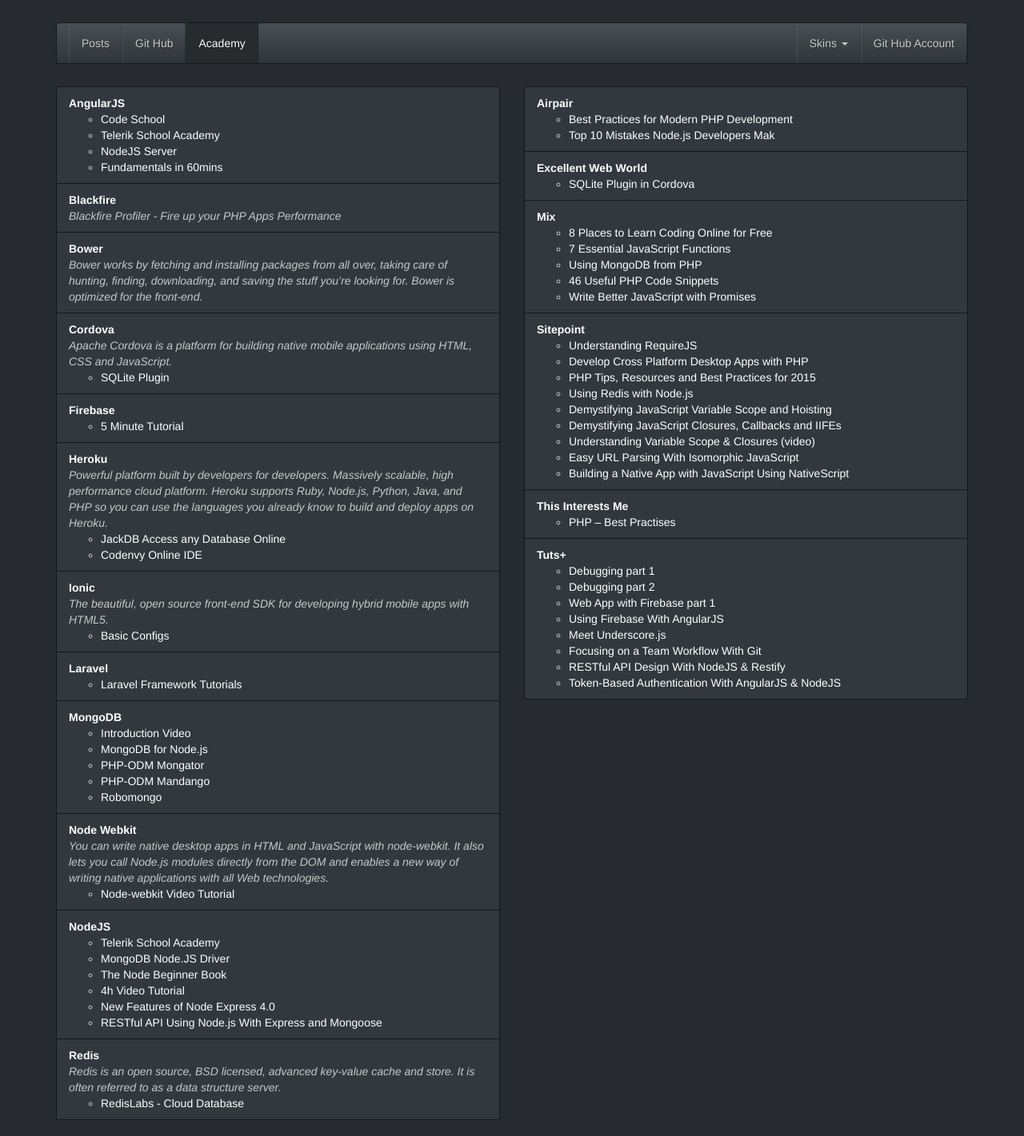
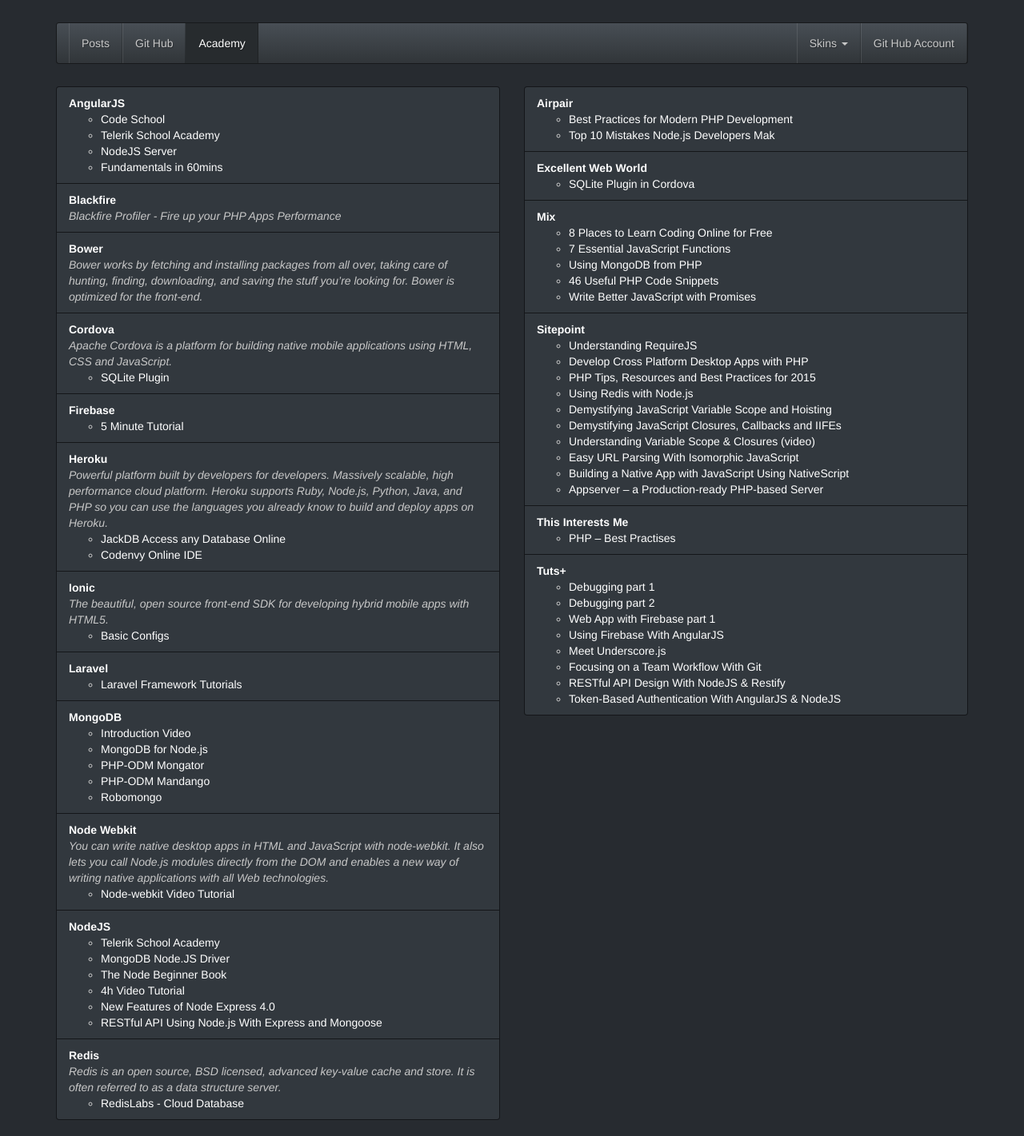
Before and after one commit to donvercety/donvercety.github.io, a Jekyll site: the page built from academy.html, in a window 1280 px wide. Shown: the whole page at 80% size. Built offline with Jekyll 4.4.1, drawn with Linux system fonts in a browser that asks for light colours; nearby versions of some CDN libraries.

Commit message:
Update academy.yml

```diff
--- a/_data/academy.yml
+++ b/_data/academy.yml
@@ -249,6 +249,9 @@
     - name: 'Building a Native App with JavaScript Using NativeScript'
       link: 'http://www.sitepoint.com/building-native-app-javascript-using-nativescript/'
 
+    - name: 'Appserver – a Production-ready PHP-based Server'
+      link: 'http://www.sitepoint.com/appserver-a-production-ready-php-based-server/'
+
   # - - - - - - - - - - - - - - - - - - - - - - - - - - - - - - - - - - - - - - - - - - - - - - - - - -
   # :: Excellent Web World
   # - - - - - - - - - - - - - - - - - - - - - - - - - - - - - - - - - - - - - - - - - - - - - - - - - -
```
